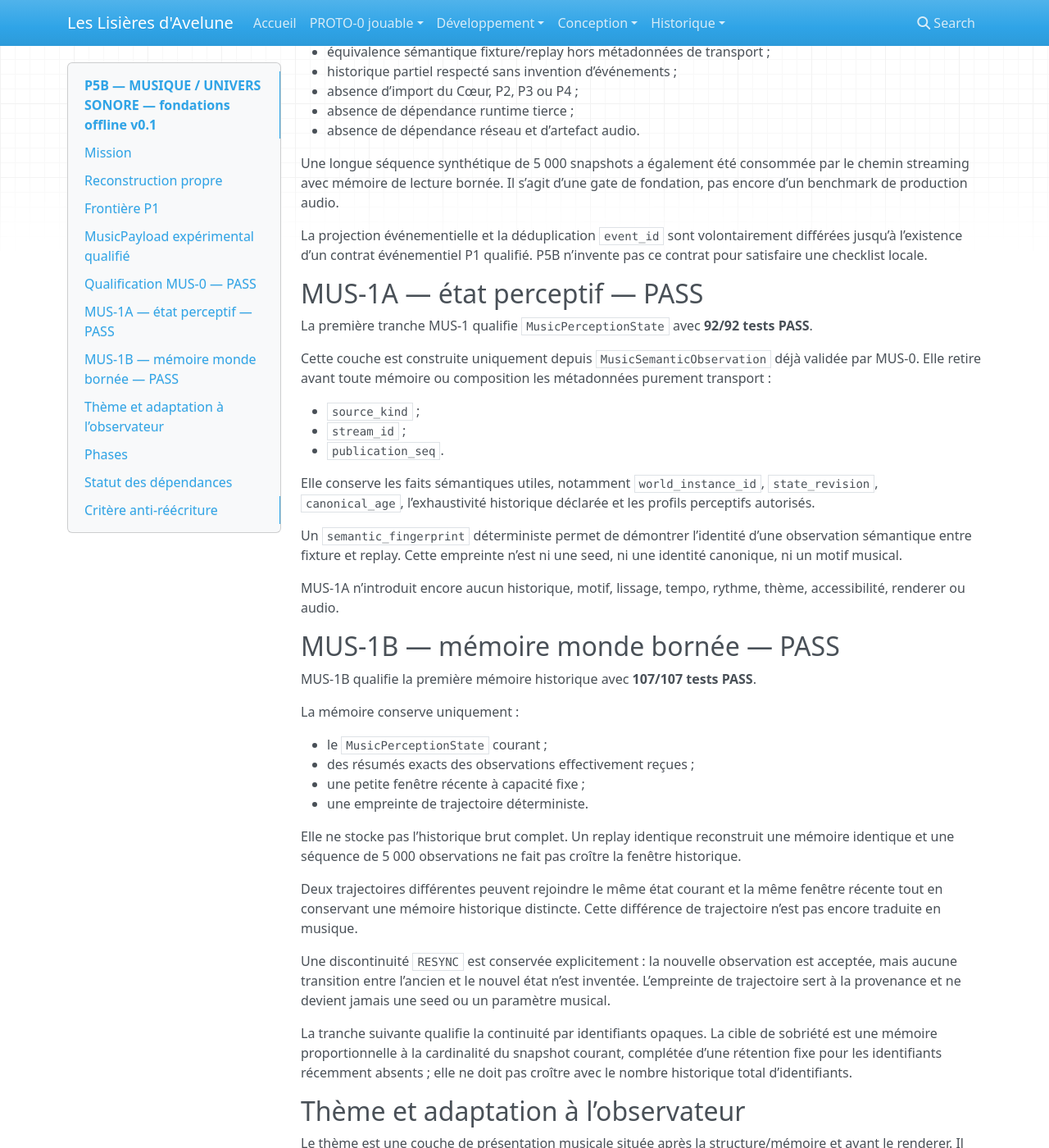
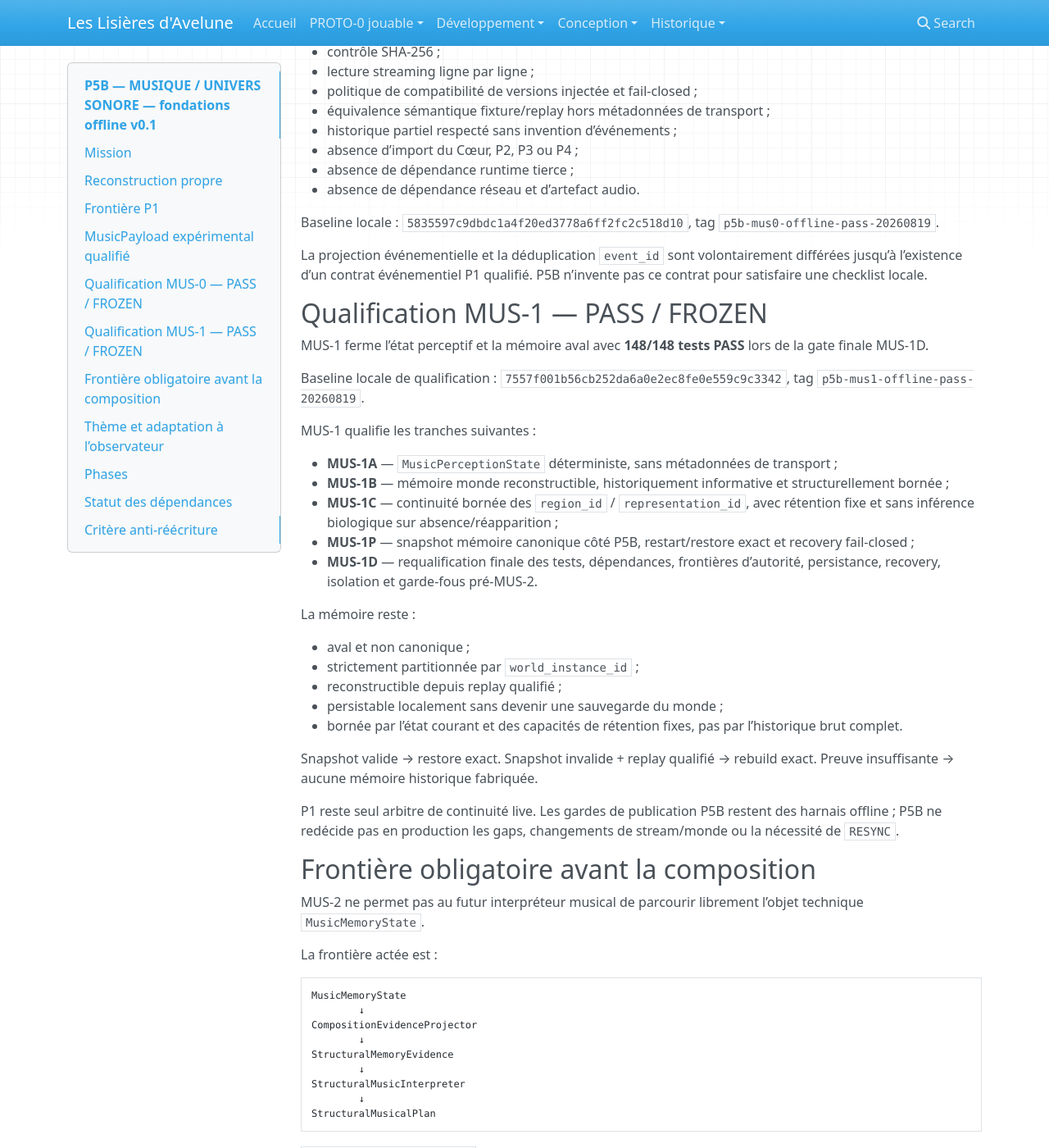
Before and after one commit to Abeliome-Officiel/les-lisieres-avelune, an MkDocs documentation site: the page built from docs/p5_musique_fondations_offline_v0.1.md, in a window 1280 px wide and 1400 px high, scrolled down 2170 px. Shown: the whole window at 82% size. Built offline with MkDocs 1.6.1, drawn with Linux system fonts in a browser that asks for light colours; nearby versions of some CDN libraries; some of the changed text lies outside the part shown.

Commit message:
docs: freeze MUS-1 and open MUS-2 evidence boundary

````diff
--- a/docs/p5_musique_fondations_offline_v0.1.md
+++ b/docs/p5_musique_fondations_offline_v0.1.md
@@ -1,7 +1,7 @@
 # P5B — MUSIQUE / UNIVERS SONORE — fondations offline v0.1
 
 > Date : 19 août 2026
-> Statut : **architecture PASS · MUS-0 OFFLINE PASS · MUS-1A PASS · MUS-1B PASS · P5B OFFLINE GLOBAL NON · LIVE BLOCKED OUI**
+> Statut : **architecture PASS · MUS-0 OFFLINE PASS/FROZEN · MUS-1 OFFLINE PASS/FROZEN · P5B OFFLINE GLOBAL NON · LIVE BLOCKED OUI**
 
 ## Mission
 
@@ -16,7 +16,11 @@ WorldReadEnvelope + MusicPayload
         ↓
 état perceptif musical
         ↓
-mémoire / structure musicale
+mémoire historique aval
+        ↓
+preuves compositionnelles allowlistées
+        ↓
+structure musicale
         ↓
 thème choisi par l’observateur
         ↓
@@ -53,7 +57,7 @@ La forme P1 qualifiée distingue :
 
 Un saut de `state_revision` ne constitue donc pas à lui seul un trou de flux lorsque les snapshots publiés restent contigus. P5B ne suppose pas non plus que l’historique événementiel est exhaustif et n’invente jamais des événements absents.
 
-Le schéma partageable commun doit être synchronisé par le propriétaire de P1. P5B ne crée pas de fork amont ; ce gap documentaire ne bloque pas la fondation offline P5B qualifiée.
+Le schéma partageable commun doit être synchronisé par le propriétaire de P1. P5B ne crée pas de fork amont ; ce gap documentaire ne bloque pas les baselines offline P5B déjà qualifiées.
 
 ## MusicPayload expérimental qualifié
 
@@ -69,7 +73,7 @@ Ces axes ne sont ni des métriques biologiques, ni des paramètres musicaux, ni
 
 Les scopes admis sont le monde, des régions opaques et des représentations opaques. Les identifiants ne codent aucune race, généalogie, recette ou information biologique privée.
 
-## Qualification MUS-0 — PASS
+## Qualification MUS-0 — PASS / FROZEN
 
 La fondation contractuelle offline MUS-0 est fermée avec **80/80 tests PASS**. La qualification couvre notamment :
 
@@ -89,44 +93,66 @@ La fondation contractuelle offline MUS-0 est fermée avec **80/80 tests PASS**.
 - absence de dépendance runtime tierce ;
 - absence de dépendance réseau et d’artefact audio.
 
-Une longue séquence synthétique de 5 000 snapshots a également été consommée par le chemin streaming avec mémoire de lecture bornée. Il s’agit d’une gate de fondation, pas encore d’un benchmark de production audio.
+Baseline locale : `5835597c9dbdc1a4f20ed3778a6ff2fc2c518d10`, tag `p5b-mus0-offline-pass-20260819`.
 
 La projection événementielle et la déduplication `event_id` sont volontairement différées jusqu’à l’existence d’un contrat événementiel P1 qualifié. P5B n’invente pas ce contrat pour satisfaire une checklist locale.
 
-## MUS-1A — état perceptif — PASS
+## Qualification MUS-1 — PASS / FROZEN
 
-La première tranche MUS-1 qualifie `MusicPerceptionState` avec **92/92 tests PASS**.
+MUS-1 ferme l’état perceptif et la mémoire aval avec **148/148 tests PASS** lors de la gate finale MUS-1D.
 
-Cette couche est construite uniquement depuis `MusicSemanticObservation` déjà validée par MUS-0. Elle retire avant toute mémoire ou composition les métadonnées purement transport :
+Baseline locale de qualification : `7557f001b56cb252da6a0e2ec8fe0e559c9c3342`, tag `p5b-mus1-offline-pass-20260819`.
 
-- `source_kind` ;
-- `stream_id` ;
-- `publication_seq`.
+MUS-1 qualifie les tranches suivantes :
 
-Elle conserve les faits sémantiques utiles, notamment `world_instance_id`, `state_revision`, `canonical_age`, l’exhaustivité historique déclarée et les profils perceptifs autorisés.
+- **MUS-1A** — `MusicPerceptionState` déterministe, sans métadonnées de transport ;
+- **MUS-1B** — mémoire monde reconstructible, historiquement informative et structurellement bornée ;
+- **MUS-1C** — continuité bornée des `region_id` / `representation_id`, avec rétention fixe et sans inférence biologique sur absence/réapparition ;
+- **MUS-1P** — snapshot mémoire canonique côté P5B, restart/restore exact et recovery fail-closed ;
+- **MUS-1D** — requalification finale des tests, dépendances, frontières d’autorité, persistance, recovery, isolation et garde-fous pré-MUS-2.
 
-Un `semantic_fingerprint` déterministe permet de démontrer l’identité d’une observation sémantique entre fixture et replay. Cette empreinte n’est ni une seed, ni une identité canonique, ni un motif musical.
+La mémoire reste :
 
-MUS-1A n’introduit encore aucun historique, motif, lissage, tempo, rythme, thème, accessibilité, renderer ou audio.
+- aval et non canonique ;
+- strictement partitionnée par `world_instance_id` ;
+- reconstructible depuis replay qualifié ;
+- persistable localement sans devenir une sauvegarde du monde ;
+- bornée par l’état courant et des capacités de rétention fixes, pas par l’historique brut complet.
 
-## MUS-1B — mémoire monde bornée — PASS
+Snapshot valide → restore exact. Snapshot invalide + replay qualifié → rebuild exact. Preuve insuffisante → aucune mémoire historique fabriquée.
 
-MUS-1B qualifie la première mémoire historique avec **107/107 tests PASS**.
+P1 reste seul arbitre de continuité live. Les gardes de publication P5B restent des harnais offline ; P5B ne redécide pas en production les gaps, changements de stream/monde ou la nécessité de `RESYNC`.
 
-La mémoire conserve uniquement :
+## Frontière obligatoire avant la composition
 
-- le `MusicPerceptionState` courant ;
-- des résumés exacts des observations effectivement reçues ;
-- une petite fenêtre récente à capacité fixe ;
-- une empreinte de trajectoire déterministe.
+MUS-2 ne permet pas au futur interpréteur musical de parcourir librement l’objet technique `MusicMemoryState`.
 
-Elle ne stocke pas l’historique brut complet. Un replay identique reconstruit une mémoire identique et une séquence de 5 000 observations ne fait pas croître la fenêtre historique.
+La frontière actée est :
 
-Deux trajectoires différentes peuvent rejoindre le même état courant et la même fenêtre récente tout en conservant une mémoire historique distincte. Cette différence de trajectoire n’est pas encore traduite en musique.
+```text
+MusicMemoryState
+        ↓
+CompositionEvidenceProjector
+        ↓
+StructuralMemoryEvidence
+        ↓
+StructuralMusicInterpreter
+        ↓
+StructuralMusicalPlan
+```
 
-Une discontinuité `RESYNC` est conservée explicitement : la nouvelle observation est acceptée, mais aucune transition entre l’ancien et le nouvel état n’est inventée. L’empreinte de trajectoire sert à la provenance et ne devient jamais une seed ou un paramètre musical.
+`StructuralMemoryEvidence` doit être une projection allowlistée des seules preuves interprétables autorisées pour la composition.
 
-La tranche suivante qualifie la continuité par identifiants opaques. La cible de sobriété est une mémoire proportionnelle à la cardinalité du snapshot courant, complétée d’une rétention fixe pour les identifiants récemment absents ; elle ne doit pas croître avec le nombre historique total d’identifiants.
+Sont explicitement **non compositionnels** :
+
+- `history_digest` ;
+- `semantic_fingerprint` ;
+- statuts/diagnostics de recovery ;
+- `source_kind`, `stream_id`, `publication_seq` ;
+- `frame_kind`, `event_history_exhaustive`, `RESYNC` en tant que caractères musicaux ;
+- compteurs d’observation pris à tort comme durée canonique.
+
+Les compteurs `samples`, `observation_count` ou `linked_transitions` décrivent la quantité d’observation, pas une durée vécue. Toute politique de durée musicale future doit partir de `canonical_age` avec une sémantique temporelle explicite.
 
 ## Thème et adaptation à l’observateur
 
@@ -138,19 +164,17 @@ Le goût et l’accessibilité restent séparés : un même thème doit pouvoir
 
 ## Phases
 
-### MUS-0 — fondation contractuelle offline — **PASS / CLOSED**
+### MUS-0 — fondation contractuelle offline — **PASS / CLOSED / FROZEN**
 
 Entrée P1, `MusicPayload` expérimental, loader/session, replay loader, replay clock, resynchronisation, isolation multi-Avelune, allowlist, fixtures, streaming, compatibilité et tests de frontière.
 
-### MUS-1 — état perceptif et mémoire — **ACTIVE**
+### MUS-1 — état perceptif et mémoire — **PASS / CLOSED / FROZEN**
 
-`MusicPerceptionState` et la mémoire monde bornée sont qualifiés. La prochaine tranche ferme la continuité `region_id` / `representation_id` sans historique d’identités illimité et sans invention à travers absence ou resync.
+`MusicPerceptionState`, mémoire monde bornée, continuité d’identités opaques, snapshot/restart/recovery et gate finale sont qualifiés. La déduplication `event_id` reste différée jusqu’à l’existence d’une projection événementielle P1 qualifiée.
 
-La déduplication `event_id` reste différée jusqu’à l’existence d’une projection événementielle P1 qualifiée.
+### MUS-2 — grammaire abstraite — **NEXT**
 
-### MUS-2 — grammaire abstraite
-
-Plan musical structurel déterministe, continuité, motifs, transformations, silence, temporalité musicale, thèmes et accessibilité séparés.
+Première tranche : `CompositionEvidenceProjector` → `StructuralMemoryEvidence`. Puis seulement `StructuralMusicInterpreter` → `StructuralMusicalPlan`, temporalité musicale, continuité, motifs, transformations et silence. Thèmes et accessibilité restent des couches aval séparées.
 
 ### MUS-3 — renderer témoin et qualification perceptive
 
@@ -166,10 +190,10 @@ Ports stables, reprise/resync, préférences, budget cumulé, intégration offli
 
 ## Statut des dépendances
 
-- P0/O1 : **intouchable** ; ne bloque pas MUS-1→3 offline.
-- P1 : frontière amont ; gap documentaire `publication_seq` encore ouvert côté forme partageable, non bloquant pour MUS-0 qualifié.
+- P0/O1 : **intouchable** ; ne bloque pas MUS-2→3 offline.
+- P1 : frontière amont ; gap documentaire `publication_seq` encore ouvert côté forme partageable, non bloquant pour les baselines offline qualifiées.
 - P0 live + P1 live : bloquants pour le futur branchement live.
-- premier replay réel MUSIQUE : encore ouvert, non bloquant pour MUS-1→3 offline.
+- premier replay réel MUSIQUE : encore ouvert, non bloquant pour MUS-2→3 offline.
 - P2/P3/P4 : non bloquants pour P5B offline.
 - P6 : intégrateur futur, non bloquant.
 - P8 : persistance future des préférences, non bloquante pour les profils locaux.
````
